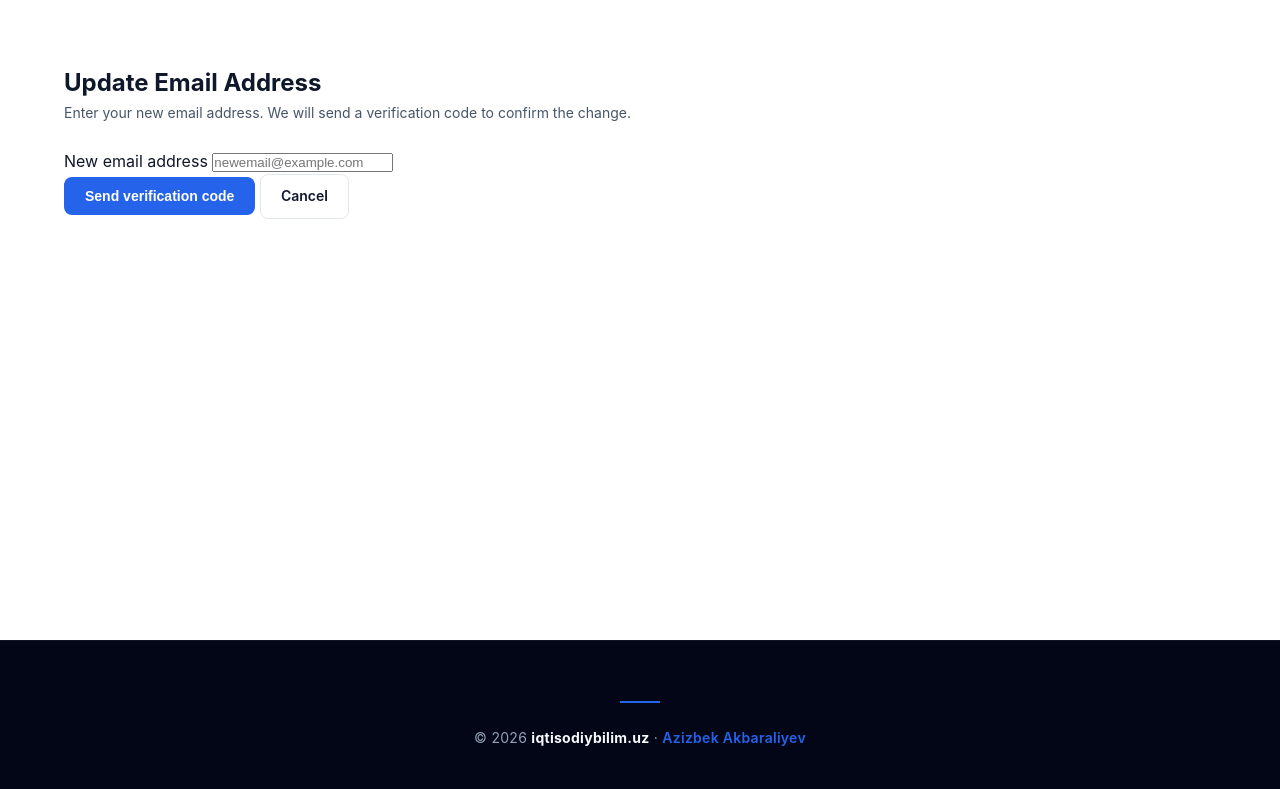
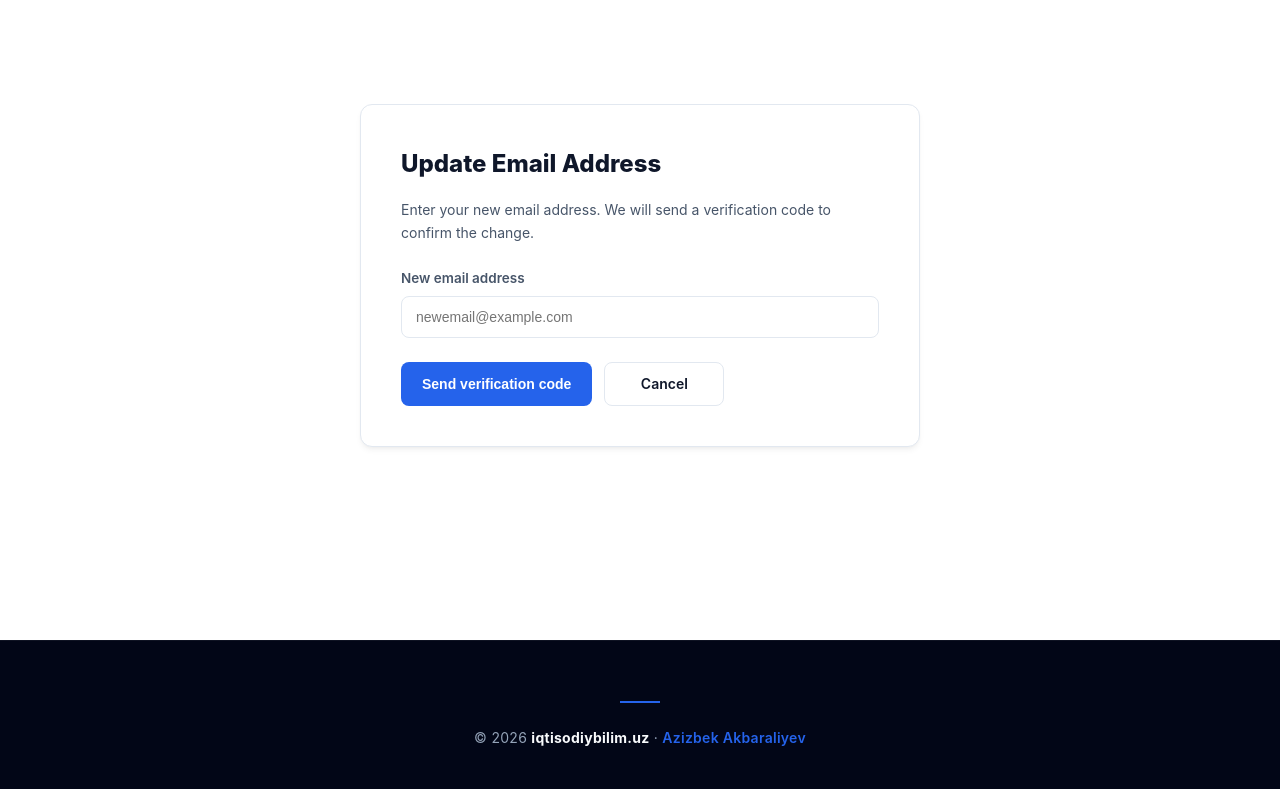
Before and after one commit to turdialixasanbayev/iqtisodiybilim.uz, a Django app: page /email-update/ in a window 1280 px wide. Shown: the part 72-861 px from the top of the page. Run offline with Django 5.2, Linux system fonts and the light colour scheme; the visitor is signed in with stand-in values (Sample User, id 1); parts of the project's set-up code (start-up, migrations or seed data) failed here and were passed over.

Commit message:
writing design

```diff
--- a/templates/email_update.html
+++ b/templates/email_update.html
@@ -1,14 +1,81 @@
 {% extends 'base.html' %}
+
+{% load static %}
 
 {% block title %}Update Email | iqtisodiybilim.uz{% endblock %}
 
 {% block content %}
 
+<style>
+    .profile-edit {
+        max-width: 560px;
+        margin: 40px auto;
+        background: #fff;
+        border: 1px solid var(--border);
+        border-radius: var(--radius);
+        padding: 40px;
+        box-shadow: var(--shadow);
+    }
+
+    .profile-edit h2 {
+        font-size: 24px;
+        font-weight: 800;
+        margin-bottom: 16px;
+    }
+
+    .profile-edit p {
+        color: var(--slate);
+        font-size: 14px;
+        margin-bottom: 24px;
+    }
+
+    /* Form groups */
+    .profile-edit form>div:not(.form-actions) {
+        display: flex;
+        flex-direction: column;
+        gap: 6px;
+        margin-bottom: 20px;
+    }
+
+    .profile-edit label {
+        font-size: 13.5px;
+        font-weight: 600;
+        color: var(--slate);
+    }
+
+    /* Inputs */
+    .profile-edit input[type="email"] {
+        padding: 12px 14px;
+        font-size: 14px;
+        border-radius: 8px;
+        border: 1px solid var(--border);
+        transition: var(--ease);
+    }
+
+    .profile-edit input[type="email"]:focus {
+        outline: none;
+        border-color: var(--primary);
+        box-shadow: 0 0 0 3px rgba(37, 99, 235, 0.1);
+    }
+
+    /* Form actions */
+    .form-actions {
+        display: flex;
+        gap: 12px;
+        margin-top: 24px;
+        justify-content: flex-start;
+    }
+
+    .form-actions .btn {
+        min-width: 120px;
+    }
+</style>
+
 <section class="profile-edit">
 
     <h2>Update Email Address</h2>
 
-    <p style="color: var(--slate); font-size: 14px; margin-bottom: 24px;">
+    <p>
         Enter your new email address. We will send a verification code to confirm the change.
     </p>
 
@@ -17,12 +84,7 @@
 
         <div>
             <label>New email address</label>
-            <input
-                type="email"
-                name="email"
-                placeholder="newemail@example.com"
-                required
-            >
+            <input type="email" name="email" placeholder="newemail@example.com">
         </div>
 
         <div class="form-actions">
--- a/templates/password_update.html
+++ b/templates/password_update.html
@@ -2,7 +2,7 @@
 
 {% load static %}
 
-{% block title %}Change Password|iqtisodiybilim.uz{% endblock %}
+{% block title %}Change Password | iqtisodiybilim.uz{% endblock %}
 
 {% block extra_css %}
 <link rel="stylesheet" href="{% static 'css/profile_update.css' %}">
--- a/templates/profile_update.html
+++ b/templates/profile_update.html
@@ -2,7 +2,7 @@
 
 {% load static %}
 
-{% block title %}Edit Profile|iqtisodiybilim.uz{% endblock %}
+{% block title %}Edit Profile | iqtisodiybilim.uz{% endblock %}
 
 {% block extra_css %}
 <link rel="stylesheet" href="{% static 'css/profile_update.css' %}">
```
Also changed, not shown: templates/verify_email_update.html (+79 -12 lines).
